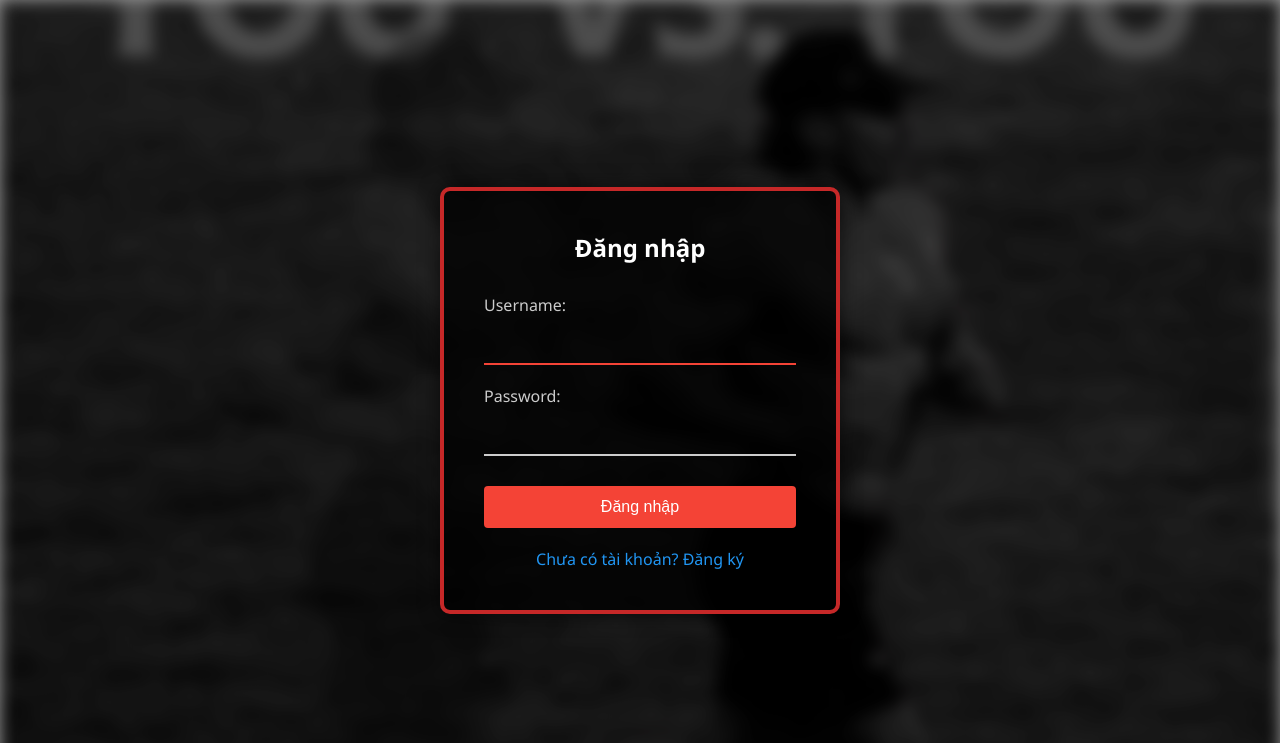
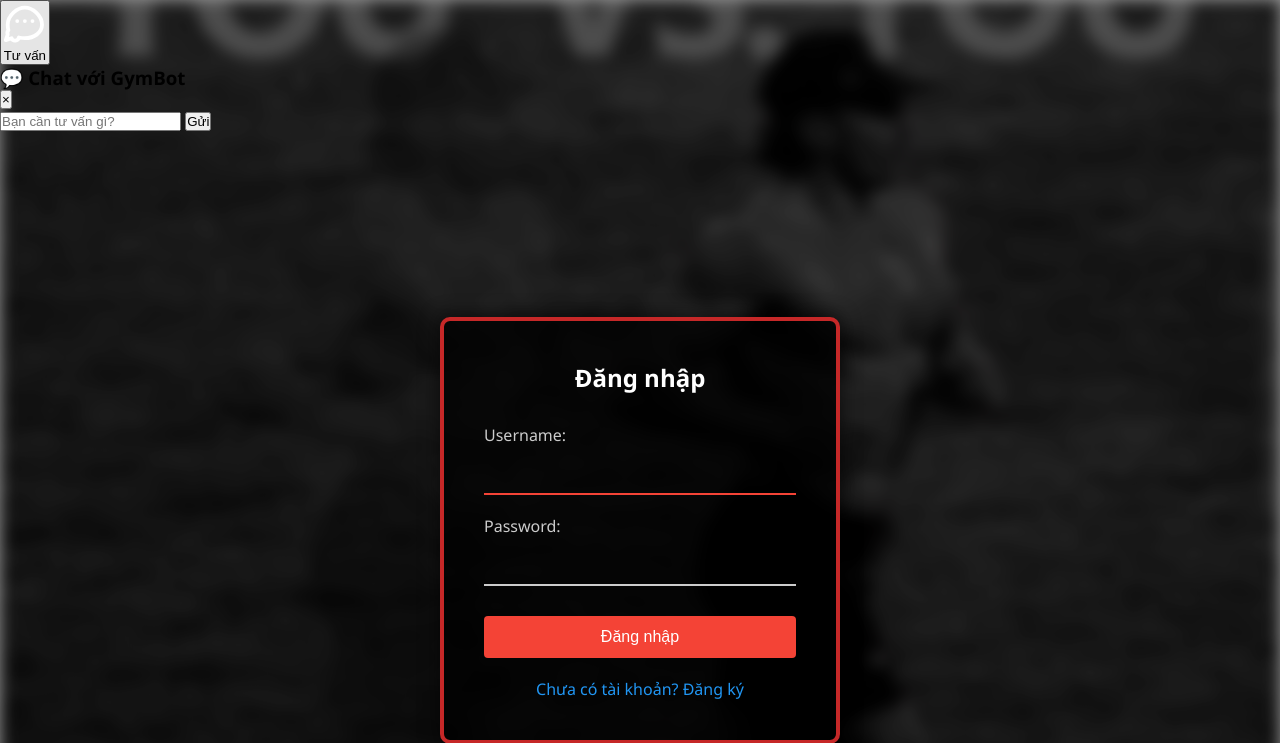
Before and after one commit to Tiensohot/group8, a Django app: page /login/ in a window 1280 px wide. Shown: the top 743 px of the page. Run offline with Django 5.2, Linux system fonts and the light colour scheme; tables that the repository leaves empty hold one stand-in row (values such as "Sample post"); parts of the project's set-up code (start-up, migrations or seed data) failed here and were passed over.

Commit message:
Hoàn thành chức năng X

```diff
--- a/websupp/app/models.py
+++ b/websupp/app/models.py
@@ -1,3 +1,4 @@
+from bson.json_util import default
 from djongo import models
 from django.contrib.auth.models import User
 from django.utils import timezone
@@ -36,7 +37,7 @@ class Order(models.Model):
     note = models.TextField(blank=True)
     created_at = models.DateTimeField(auto_now_add=True)
     status = models.CharField(default="Đang xử lý", max_length=50)
-    total_price = models.DecimalField(max_digits=10, decimal_places=2)
+    total_price = models.DecimalField(max_digits=10, decimal_places=2, default=0)
     payment_method = models.CharField(max_length=10, choices=PAYMENT_METHODS, default='cod')  # thêm trường này
 
     def __str__(self):
--- a/websupp/app/templates/app/admin_orders.html
+++ b/websupp/app/templates/app/admin_orders.html
@@ -1,4 +1,6 @@
 {% extends "base.html" %}
+{% include 'components/chat_widget.html' %}
+
 
 {% block content %}
 <h2 class="text-xl font-bold mb-4">Danh sách đơn hàng</h2>
--- a/websupp/app/templates/app/blog.html
+++ b/websupp/app/templates/app/blog.html
@@ -1,4 +1,5 @@
 {% extends 'app/base.html' %}
+{% include 'components/chat_widget.html' %}
 
 {% block content %}
 <h1 class="text-3xl font-bold mb-6">Blog tư vấn sức khỏe</h1>
--- a/websupp/app/templates/app/cart_detail.html
+++ b/websupp/app/templates/app/cart_detail.html
@@ -1,5 +1,7 @@
 {% extends 'app/base.html' %}
 {% block content %}
+{% include 'components/chat_widget.html' %}
+
 <h2 class="text-3xl font-bold mb-6 flex items-center gap-2">🛒 Giỏ hàng của bạn</h2>
 
 {% if cart|length %}
--- a/websupp/app/templates/app/checkout.html
+++ b/websupp/app/templates/app/checkout.html
@@ -1,4 +1,6 @@
 {% load custom_filters %}
+{% include 'components/chat_widget.html' %}
+
 <!DOCTYPE html>
 <html lang="vi">
 <head>
--- a/websupp/app/templates/app/detail.html
+++ b/websupp/app/templates/app/detail.html
@@ -2,6 +2,8 @@
 {% load custom_filters %}
 {% block content %}
 {% if request.GET.added == 'true' %}
+{% include 'components/chat_widget.html' %}
+
 <div
     x-data="{ show: true }"
     x-init="setTimeout(() => show = false, 3000)"
--- a/websupp/app/templates/app/home.html
+++ b/websupp/app/templates/app/home.html
@@ -1,5 +1,6 @@
 {% extends 'app/base.html' %}
 {% load static %}
+{% include 'components/chat_widget.html' %}
 
 {% block content %}
 
--- a/websupp/app/templates/app/login.html
+++ b/websupp/app/templates/app/login.html
@@ -1,4 +1,6 @@
 {% load static %}
+{% include 'components/chat_widget.html' %}
+
 <!DOCTYPE html>
 <html lang="vi">
 <head>
--- a/websupp/app/templates/app/my_orders.html
+++ b/websupp/app/templates/app/my_orders.html
@@ -1,5 +1,6 @@
 {% extends 'app/base.html' %}
 {% block content %}
+{% include 'components/chat_widget.html' %}
 
 
 <h2>Đơn hàng của tôi</h2>
--- a/websupp/app/templates/app/order_detail.html
+++ b/websupp/app/templates/app/order_detail.html
@@ -1,5 +1,7 @@
 {% extends 'app/base.html' %}
 {% block content %}
+{% include 'components/chat_widget.html' %}
+
 <h2>Chi tiết đơn hàng #{{ order.id }}</h2>
 
 <p><strong>Ngày đặt:</strong> {{ order.created_at }}</p>
--- a/websupp/app/templates/app/product_list.html
+++ b/websupp/app/templates/app/product_list.html
@@ -1,6 +1,8 @@
 {% extends 'app/base.html' %}
 {% block content %}
 {% load custom_filters %}
+{% include 'components/chat_widget.html' %}
+
 <form method="get" class="mb-4">
     <label for="sort">Sắp xếp theo:</label>
     <select name="sort" id="sort" onchange="this.form.submit()">
--- a/websupp/app/templates/app/register.html
+++ b/websupp/app/templates/app/register.html
@@ -1,5 +1,6 @@
 {% extends "app/base.html" %}
 {% load form_tags %}
+{% include 'components/chat_widget.html' %}
 
 {% block content %}
   <div class="max-w-sm mx-auto bg-gray-900 rounded-lg shadow-lg p-8 space-y-6">
--- a/websupp/app/templates/app/search_results.html
+++ b/websupp/app/templates/app/search_results.html
@@ -1,4 +1,5 @@
 {% extends 'app/base.html' %}
+{% include 'components/chat_widget.html' %}
 
 {% block content %}
   <div class="p-6">
--- /dev/null
+++ b/websupp/app/templates/components/chat_widget.html
@@ -0,0 +1,72 @@
+<!-- Nút mở khung chat -->
+<button id="toggleChat" class="fixed bottom-6 right-6 bg-green-500 hover:bg-green-600 text-white px-4 py-2 rounded-full shadow-lg flex items-center gap-2 z-50">
+    <svg xmlns="http://www.w3.org/2000/svg" class="w-5 h-5" fill="none" viewBox="0 0 24 24"
+         stroke="currentColor">
+        <path d="M8 10h.01M12 10h.01M16 10h.01M21 12c0 4-4.03 7-9 7-1.11 0-2.18-.13-3.17-.36A1.99 1.99 0 015 19l-3 1 1-3a2 2 0 01.36-2.17C3.13 14.18 3 13.11 3 12c0-5 5.03-9 9-9s9 4 9 9z"
+              stroke="#fff" stroke-width="2" stroke-linecap="round" stroke-linejoin="round"/>
+    </svg>
+    Tư vấn
+</button>
+
+<!-- Khung chat -->
+<div id="chatBox" class="fixed bottom-20 right-6 w-80 bg-white border border-gray-300 rounded-xl shadow-xl p-4 hidden z-50">
+    <div class="flex justify-between items-center mb-3">
+        <h3 class="font-bold text-lg">💬 Chat với GymBot</h3>
+        <button id="closeChat" class="text-gray-500 hover:text-red-500">&times;</button>
+    </div>
+    <div id="chatLog" class="h-60 overflow-y-auto border rounded p-2 text-sm bg-gray-50 mb-2"></div>
+    <form id="chatForm" class="flex gap-2">
+        <input
+  id="chatInput"
+  placeholder="Bạn cần tư vấn gì?"
+  class="flex-1 border rounded px-2 py-1 text-sm text-black"
+  required
+/>
+
+        <button type="submit" class="bg-green-500 hover:bg-green-600 text-white px-3 rounded">Gửi</button>
+    </form>
+</div>
+
+<!-- JavaScript điều khiển -->
+<script>
+    document.getElementById("toggleChat").addEventListener("click", () => {
+        document.getElementById("chatBox").classList.toggle("hidden");
+    });
+
+    document.getElementById("closeChat").addEventListener("click", () => {
+        document.getElementById("chatBox").classList.add("hidden");
+    });
+
+    document.getElementById("chatForm").addEventListener("submit", async (e) => {
+        e.preventDefault();
+        const input = document.getElementById("chatInput");
+        const log = document.getElementById("chatLog");
+
+        const userMsg = input.value.trim();
+        if (!userMsg) return;
+
+        log.innerHTML += `<div class="text-black"><strong>Bạn:</strong> ${userMsg}</div>`;
+
+        input.value = "";
+
+        try {
+            const response = await fetch("/api/chatbot/", {
+                method: "POST",
+                headers: {
+                    "Content-Type": "application/json"
+                },
+                body: JSON.stringify({ message: userMsg })
+            });
+            const result = await response.json();
+            if (result.answer) {
+                log.innerHTML += `<div class="mb-1"><strong>Bot:</strong> ${result.answer}</div>`;
+            } else {
+                log.innerHTML += `<div class="mb-1 text-red-600"><strong>Lỗi:</strong> ${result.error || "Không thể phản hồi"}</div>`;
+            }
+        } catch (error) {
+            log.innerHTML += `<div class="mb-1 text-red-600"><strong>Lỗi:</strong> Không thể kết nối server.</div>`;
+        }
+
+        log.scrollTop = log.scrollHeight;
+    });
+</script>
```
Also changed, not shown: websupp/app/templates/app/base.html (+15 -10 lines), websupp/app/migrations/0004_order_payment_method_order_total_price_and_more.py (added), websupp/db.sqlite3.
